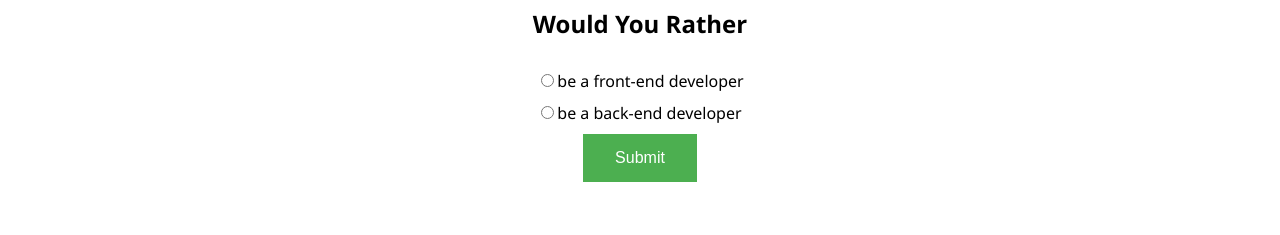
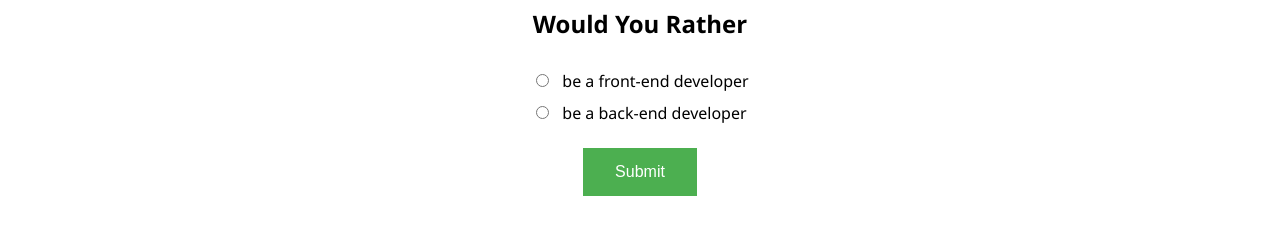
Before and after one commit to usmansbk/would-you-rather, a React (Create React App) app: page /questions/1 in a window 1280 px wide. Shown: the part 337-572 px from the top of the page. Built offline with nearby package versions, Linux system fonts and the light colour scheme.

Commit message:
refactor: Unanswered question

```diff
--- a/src/components/Question.js
+++ b/src/components/Question.js
@@ -14,11 +14,15 @@ export default function Question() {
         <form>
           <div className={styles.radio}>
             <input type="radio" id="questionOne" value="optionOne" />
-            <label htmlFor="questionOne">be a front-end developer</label>
+            <label className={styles.label} htmlFor="questionOne">
+              be a front-end developer
+            </label>
           </div>
           <div className={styles.radio}>
             <input type="radio" id="questionTwo" value="optionTwo" />
-            <label htmlFor="questionTwo">be a back-end developer</label>
+            <label className={styles.label} htmlFor="questionTwo">
+              be a back-end developer
+            </label>
           </div>
         </form>
         <input type="button" value="Submit" className={styles.btn} />
--- a/src/styles/question.module.css
+++ b/src/styles/question.module.css
@@ -26,9 +26,14 @@
   text-decoration: none;
   display: inline-block;
   font-size: 16px;
+  margin-top: 14px;
 }
 
 .radio {
   margin-top: 10px;
   margin-bottom: 10px;
 }
+
+.label {
+  margin-left: 10px;
+}
```
